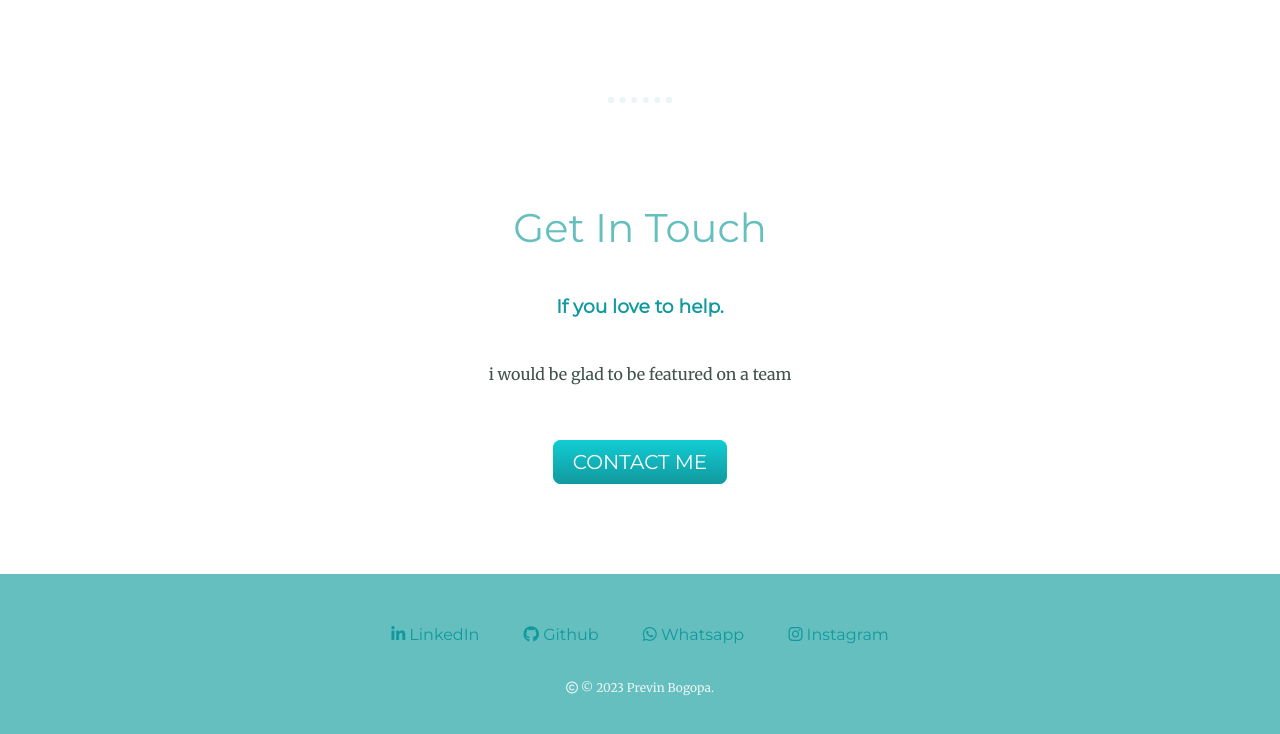
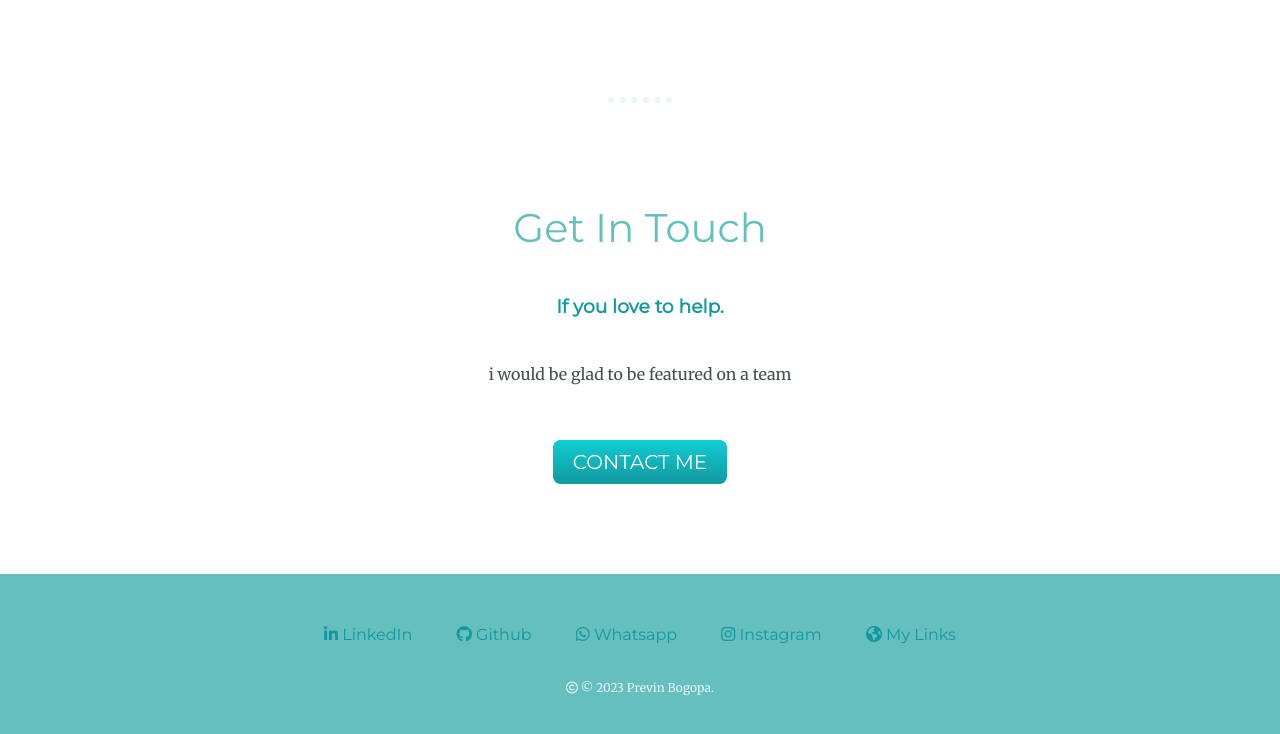
Before and after one commit to PrevinBogopa/PrevinBogopalink, a plain HTML site: page index.html in a window 1280 px wide. Shown: the part 1996-2730 px from the top of the page. Drawn offline with Linux system fonts and the light colour scheme.

Commit message:
Update index.html

```diff
--- a/index.html
+++ b/index.html
@@ -66,6 +66,9 @@
     <a class="footer-link" href="https://instagram.com/pbm_works?igshid=YmMyMTA2M2Y=">
       <i class="fa fa-instagram"></i> Instagram
     </a>
+        <a class="footer-link" href="netfly.html">
+      <i class="fa fa-globe"></i> My Links
+    </a>
     <p class="copyright">
       <i class="fa fa-copyright"></i>
       © 2023 Previn Bogopa.
```
